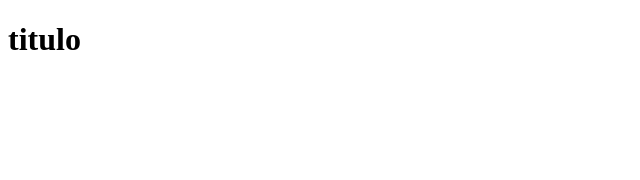
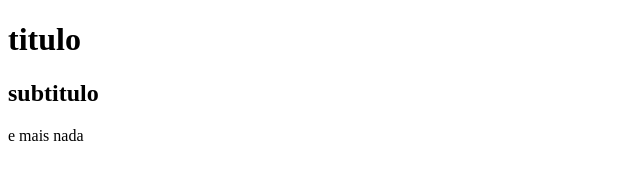
Before and after one commit to d-dv3/flag-git, a plain HTML site: page index.html in a window 1280 px wide. Shown: the whole page, without its empty margins (0-640 px from the left). Drawn offline with Linux system fonts and the light colour scheme.

Commit message:
subtitulo

```diff
--- a/index.html
+++ b/index.html
@@ -8,5 +8,7 @@
 </head>
 <body>
     <h1>titulo</h1>
+    <h2>subtitulo</h2>
+    e mais nada
 </body>
 </html>
```
